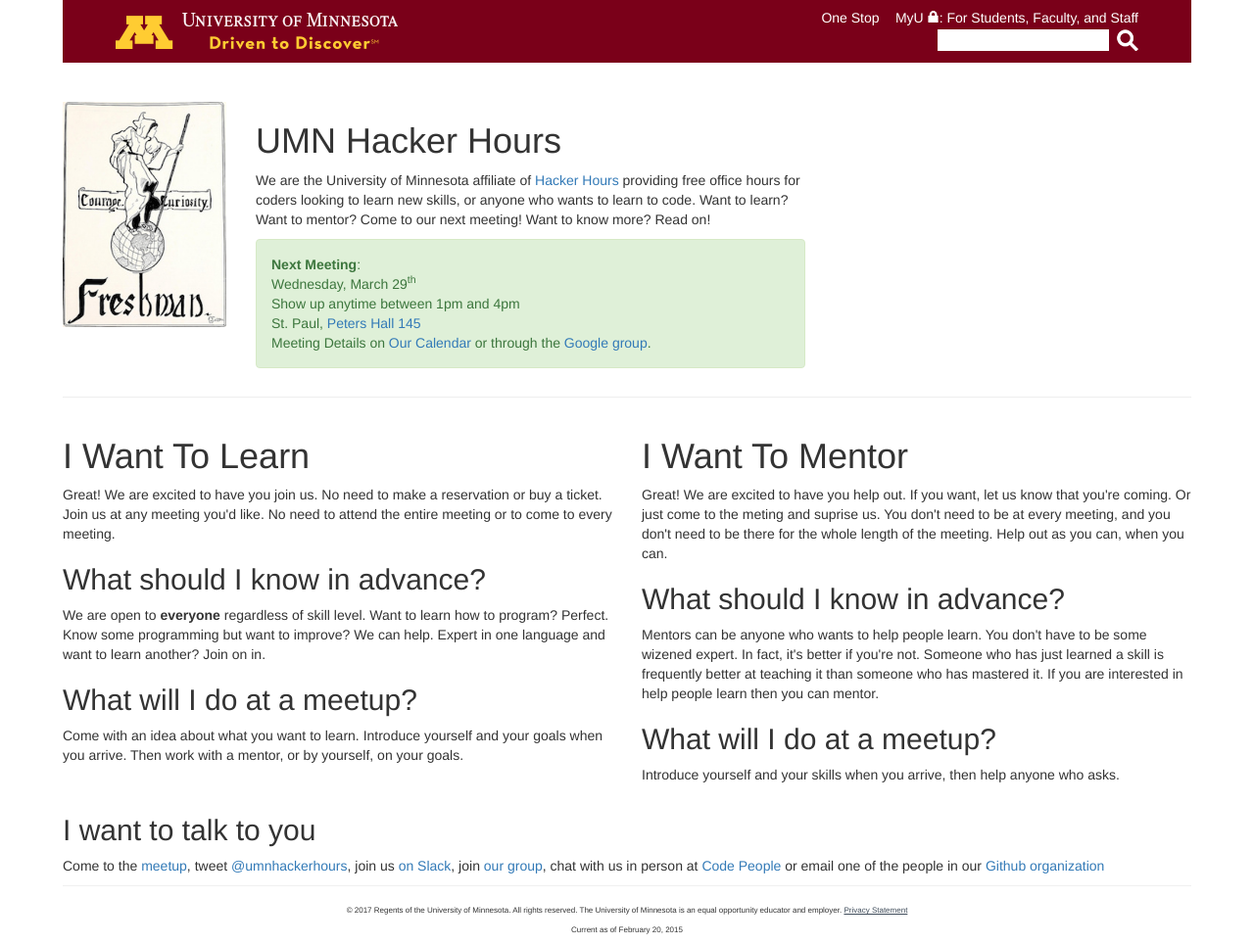
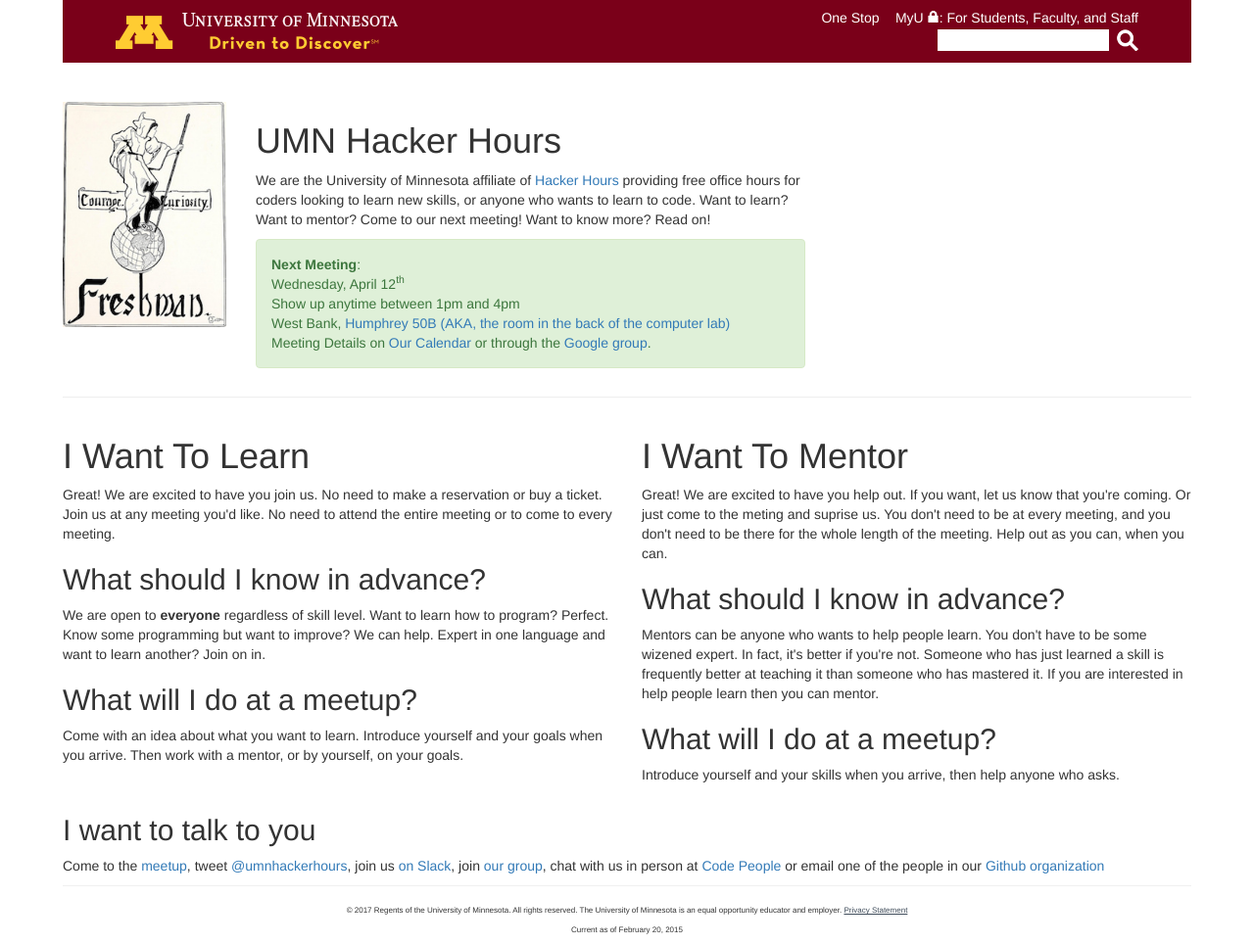
Before and after one commit to umnhackerhours/umnhackerhours.github.io, a Jekyll site: the page built from index.markdown, in a window 1280 px wide. Shown: the whole page at 98% size. Built offline with Jekyll 4.4.1, drawn with Linux system fonts in a browser that asks for light colours.

Commit message:
2017-04-12

```diff
--- a/index.markdown
+++ b/index.markdown
@@ -13,7 +13,7 @@ description: Home
       <div class="alert alert-success" role="alert">
         <a class="anchor" id="next_meeting"></a>
         <strong>Next Meeting</strong>:<br />
-        Wednesday, March 29<sup>th</sup><br />
+        Wednesday, April 12<sup>th</sup><br />
         Show up anytime between 1pm and 4pm<br />
         <!-- East Bank, <a href="http://campusmaps.umn.edu/cooke-hall">Cooke Hall 214</a><br /> -->
         <!-- West Bank, <a href="http://campusmaps.umn.edu/hubert-h-humphrey-school-public-affairs">Humphrey 50B (AKA, the room in the back of the computer lab)</a><br /> -->
@@ -21,7 +21,7 @@ description: Home
         <!-- The <strong>Code Kata Group</strong> will be discussing the <a href="https://github.com/exercism/x-common/blob/master/bob.md">Bob kata</a> from 2:30 - 4pm<br /> -->
         <!-- The <strong>Refactoring Reading Group</strong> will be discussing the <a href="https://refactoring.guru/smells/long-method">Long Method Smell</a> from 3 - 4pm<br /> -->
 
-        St. Paul, <a href="http://campusmaps.umn.edu/peters-hall">Peters Hall 145</a><br />
+        West Bank, <a href="http://campusmaps.umn.edu/hubert-h-humphrey-school-public-affairs">Humphrey 50B (AKA, the room in the back of the computer lab)</a><br />
         Meeting Details on <a href="https://www.google.com/calendar/embed?src=umn.edu_ii9odmho4m63bsq19879mu0iis%40group.calendar.google.com&ctz=America/Chicago">Our Calendar</a> or through the <a href='https://groups.google.com/a/umn.edu/d/hackerhours'>Google group</a>.
       </div>
     </div>
```
